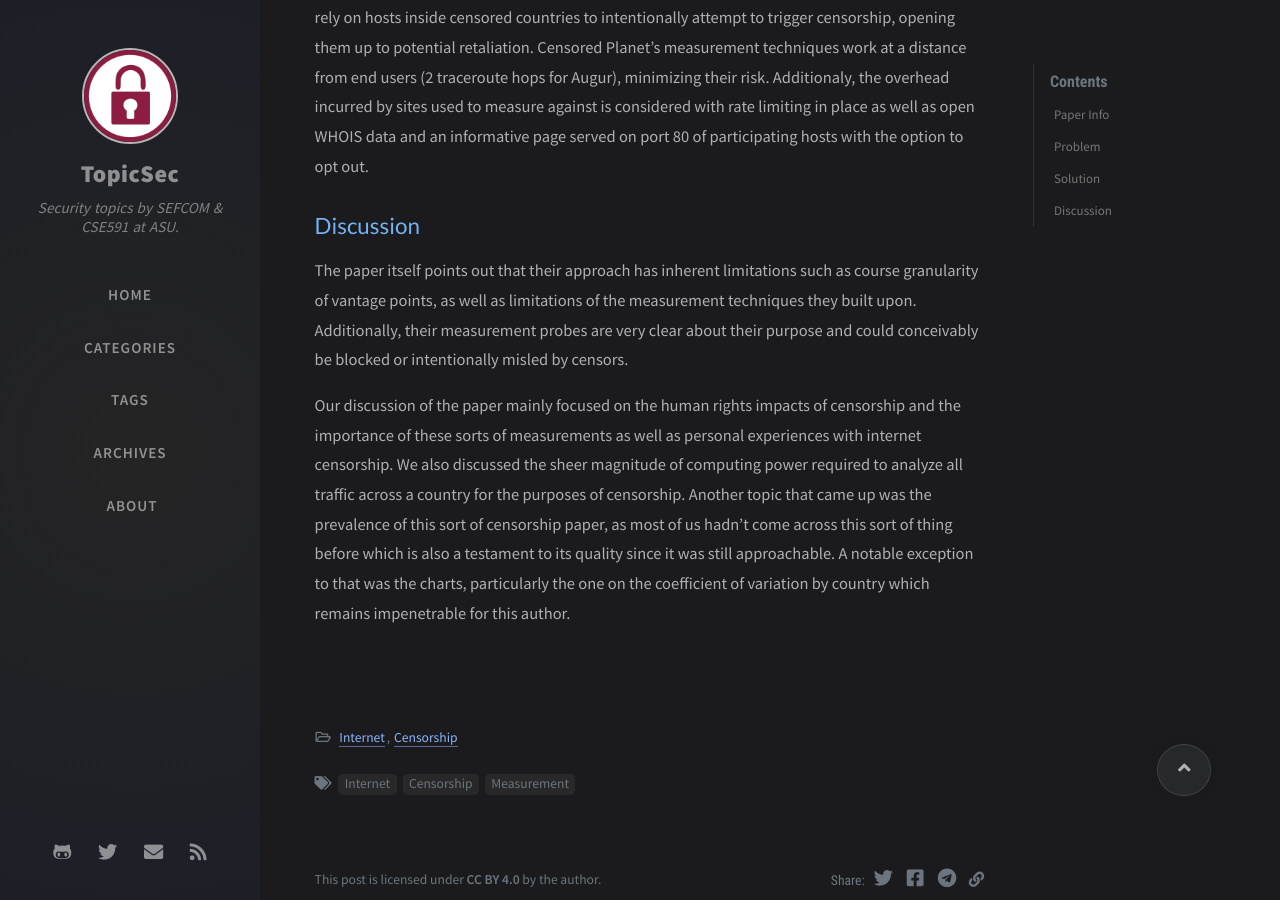
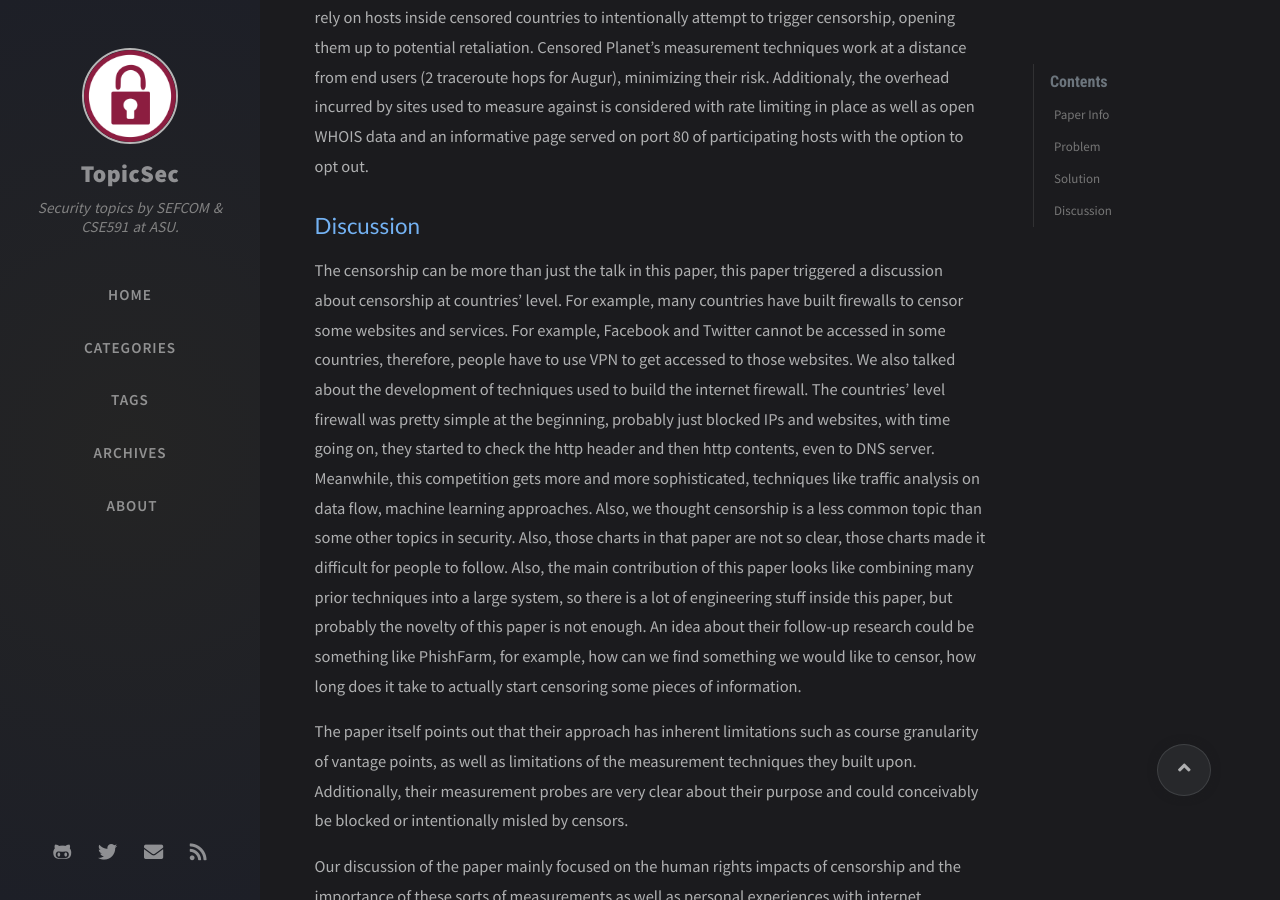
Before and after one commit to TopicSec/topicsec.github.io, a Jekyll site: the page built from _posts/2021-04-07-censored-planet.md, in a window 1280 px wide and 900 px high, scrolled down 1651 px. Built offline with Jekyll 4.4.1, drawn with Linux system fonts in a browser that asks for light colours; nearby versions of some CDN libraries; comment, search, counter and statistics services are not loaded.

Commit message:
revamping discussion

```diff
--- a/_posts/2021-04-07-censored-planet.md
+++ b/_posts/2021-04-07-censored-planet.md
@@ -45,6 +45,10 @@ Additionaly, the overhead incurred by sites used to measure against is considere
 
 ## Discussion
 
+The censorship can be more than just the talk in this paper, this paper triggered a discussion about censorship at countries’ level. For example, many countries have built firewalls to censor some websites and services. For example, Facebook and Twitter cannot be accessed in some countries, therefore, people have to use VPN to get accessed to those websites.
+We also talked about the development of techniques used to build the internet firewall. The countries’ level firewall was pretty simple at the beginning, probably just blocked IPs and websites, with time going on, they started to check the http header and then http contents, even to DNS server. Meanwhile, this competition gets more and more sophisticated, techniques like traffic analysis on data flow, machine learning approaches.
+Also, we thought censorship is a less common topic than some other topics in security. Also, those charts in that paper are not so clear, those charts made it difficult for people to follow. Also, the main contribution of this paper looks like combining many prior techniques into a large system, so there is a lot of engineering stuff inside this paper, but probably the novelty of this paper is not enough. An idea about their follow-up research could be something like PhishFarm, for example, how can we find something we would like to censor, how long does it take to actually start censoring some pieces of information.
+
 The paper itself points out that their approach has inherent limitations such as course granularity of vantage points, as well as limitations of the measurement techniques they built upon.
 Additionally, their measurement probes are very clear about their purpose and could conceivably be blocked or intentionally misled by censors.
 
```
